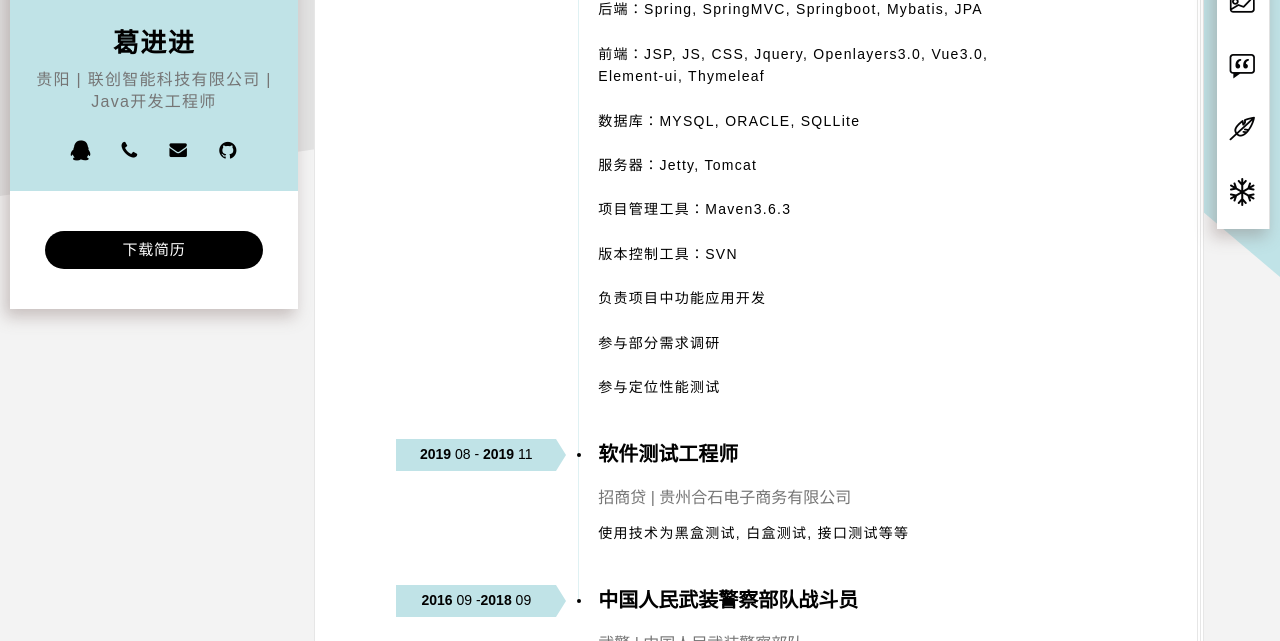
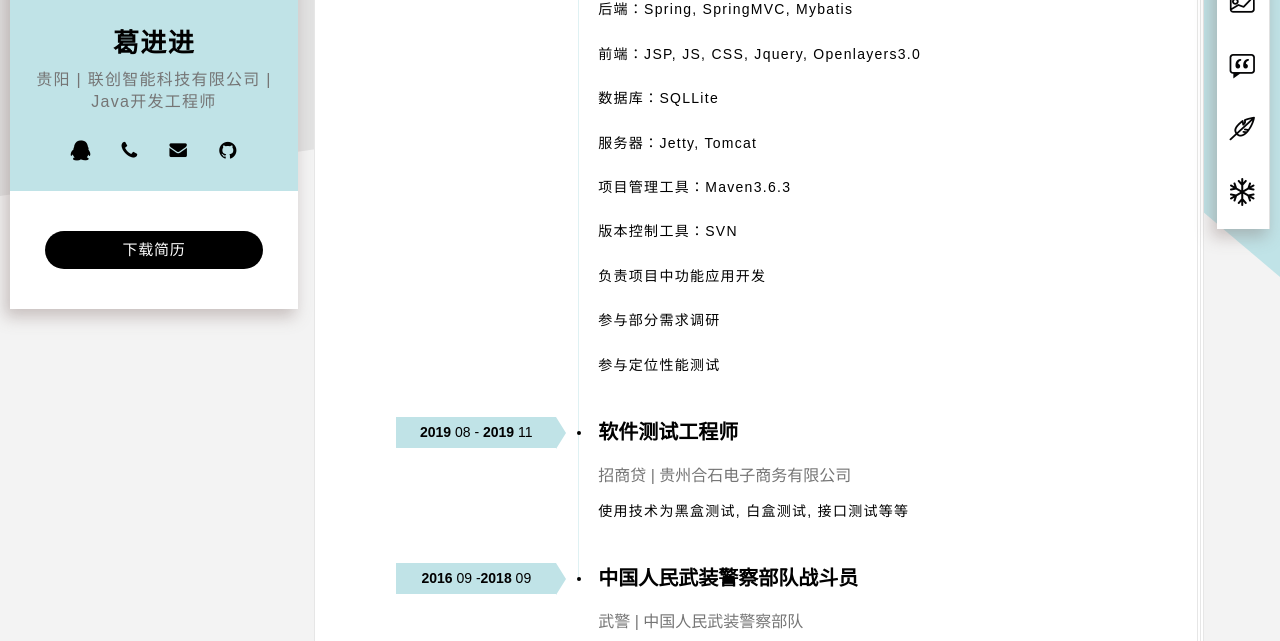
Before and after one commit to enticejin/resume, a Jekyll site: the page index.html, which Jekyll copies as it is, in a window 1280 px wide and 900 px high, scrolled down 1469 px, cut to the strip 259-900 px from the top of the window. Built offline with Jekyll 4.4.1, drawn with Linux system fonts in a browser that asks for light colours; some web fonts are replaced.

Commit message:
update work experince

```diff
--- a/index.html
+++ b/index.html
@@ -448,9 +448,9 @@
                     </time>
                     <h3>Java开发工程师</h3>
                     <span class="education-company">智能定位系统 | 贵阳联创智能科技有限公司</span>
-                    <p>后端：Spring, SpringMVC, Springboot, Mybatis, JPA</p>
-					<p>前端：JSP, JS, CSS, Jquery, Openlayers3.0, Vue3.0, Element-ui, Thymeleaf</p>
-					<p>数据库：MYSQL, ORACLE, SQLLite</p>
+                    <p>后端：Spring, SpringMVC, Mybatis</p>
+					<p>前端：JSP, JS, CSS, Jquery, Openlayers3.0</p>
+					<p>数据库：SQLLite</p>
 					<p>服务器：Jetty, Tomcat</p>
 					<p>项目管理工具：Maven3.6.3</p>
 					<p>版本控制工具：SVN</p>
```
